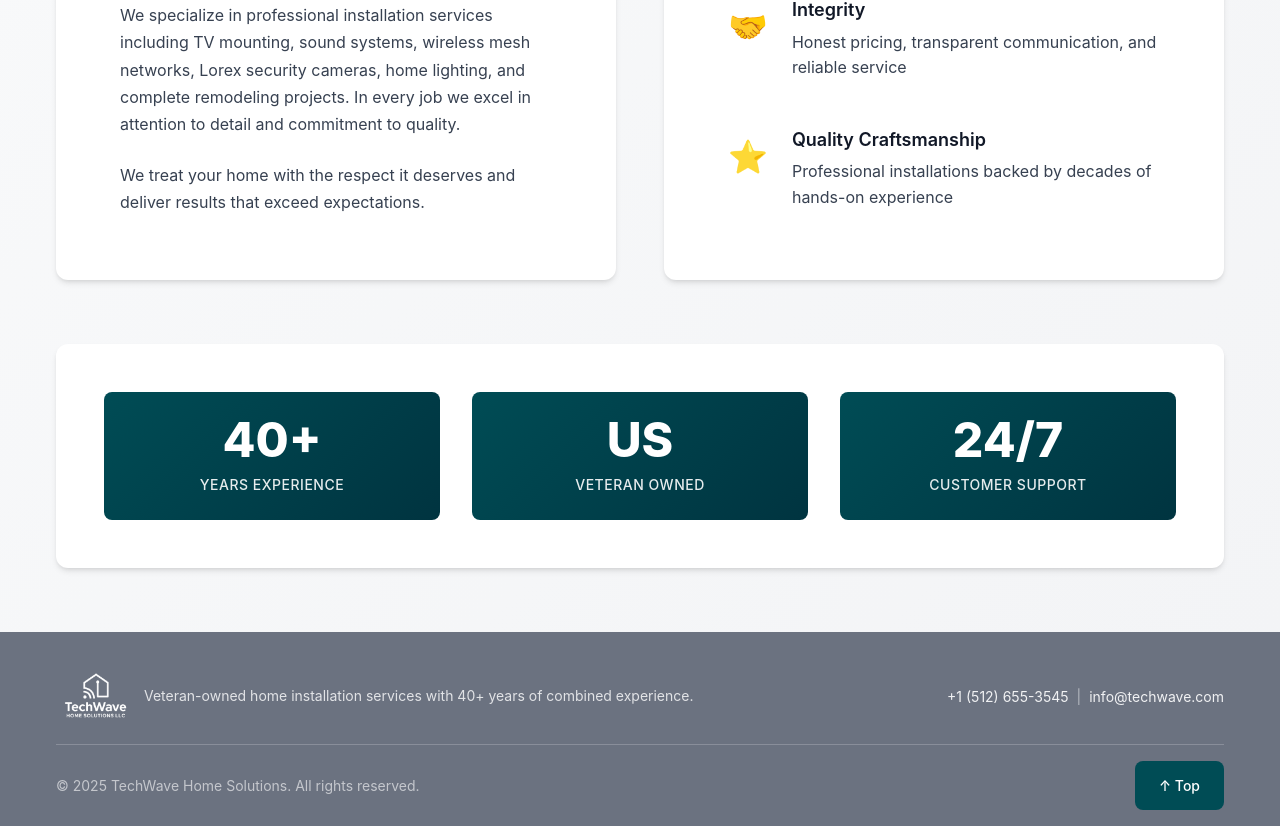
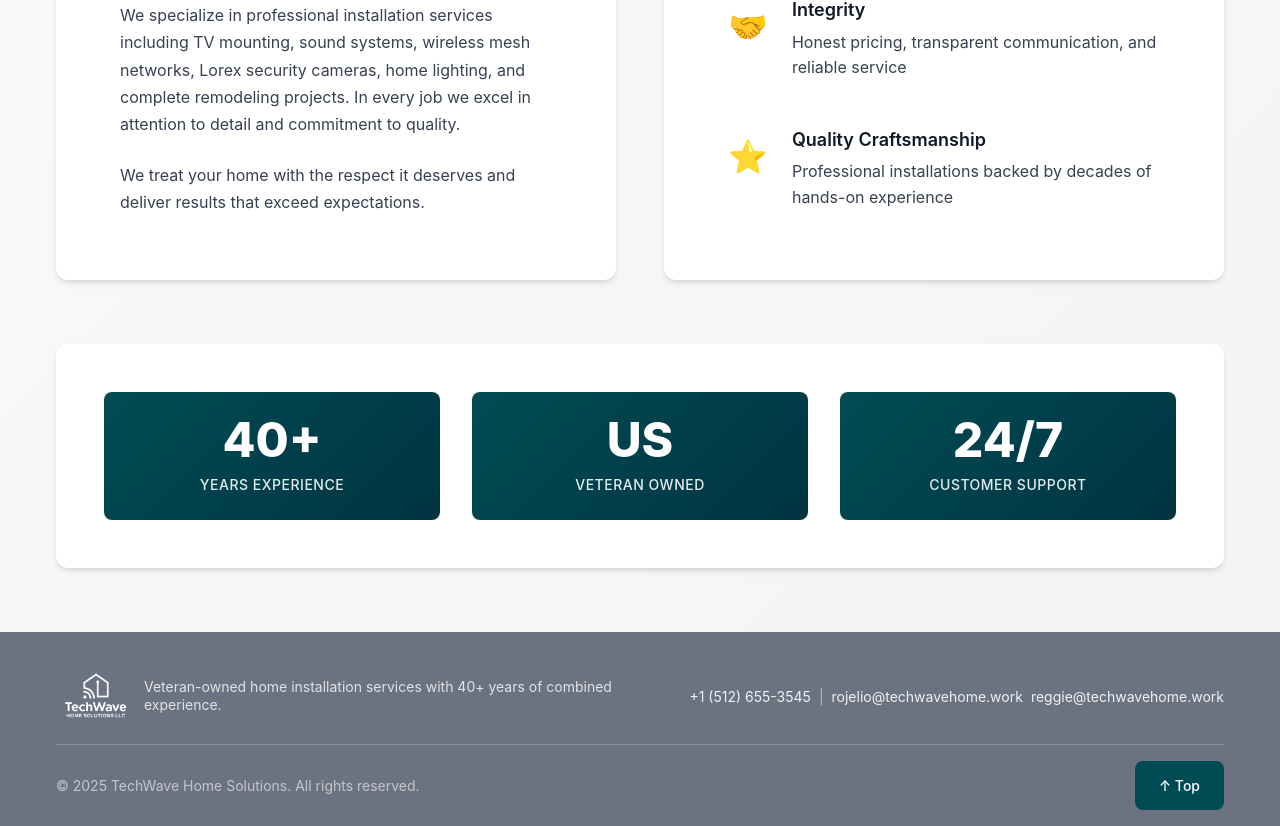
Before and after one commit to rojeoso/TechWaveHomeSolutions, a React (Vite) app: page / in a window 1280 px wide. Shown: the part 5851-6677 px from the top of the page. Built offline with nearby package versions, Linux system fonts and the light colour scheme.

Commit message:
email update

```diff
--- a/src/components/Footer.tsx
+++ b/src/components/Footer.tsx
@@ -34,7 +34,8 @@ const Footer = () => {
             <div className="footer__contact-inline">
               <a href="tel:+1-555-0123" className="footer__contact-link">+1 (512) 655-3545</a>
               <span className="footer__separator">|</span>
-              <a href="mailto:info@techwave.com" className="footer__contact-link">info@techwave.com</a>
+              <a href="mailto:rojelio@techwavehome.work" className="footer__contact-link">rojelio@techwavehome.work</a>
+              <a href="mailto:reggie@techwavehome.work" className="footer__contact-link">reggie@techwavehome.work</a>
             </div>
           </div>
         </div>
```
